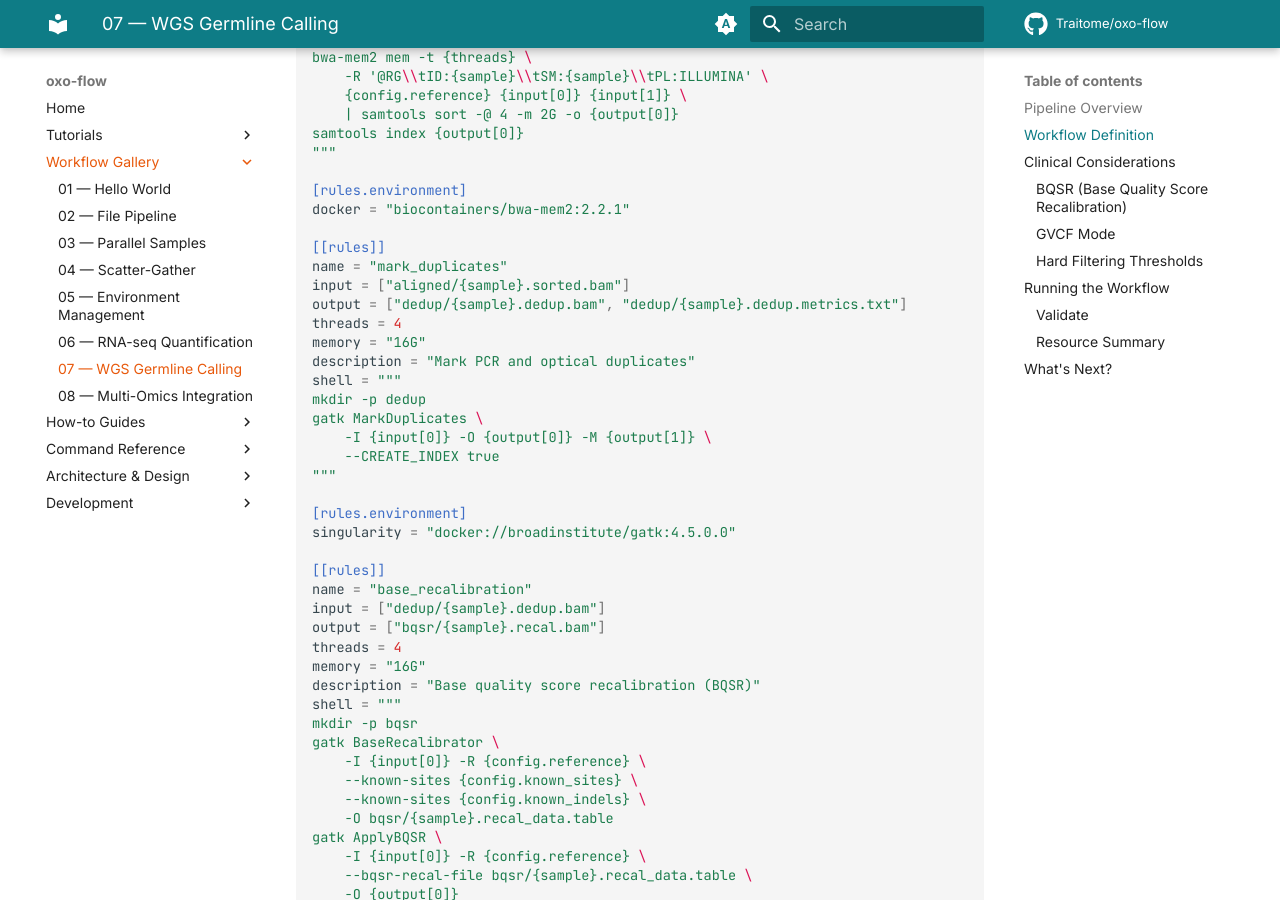
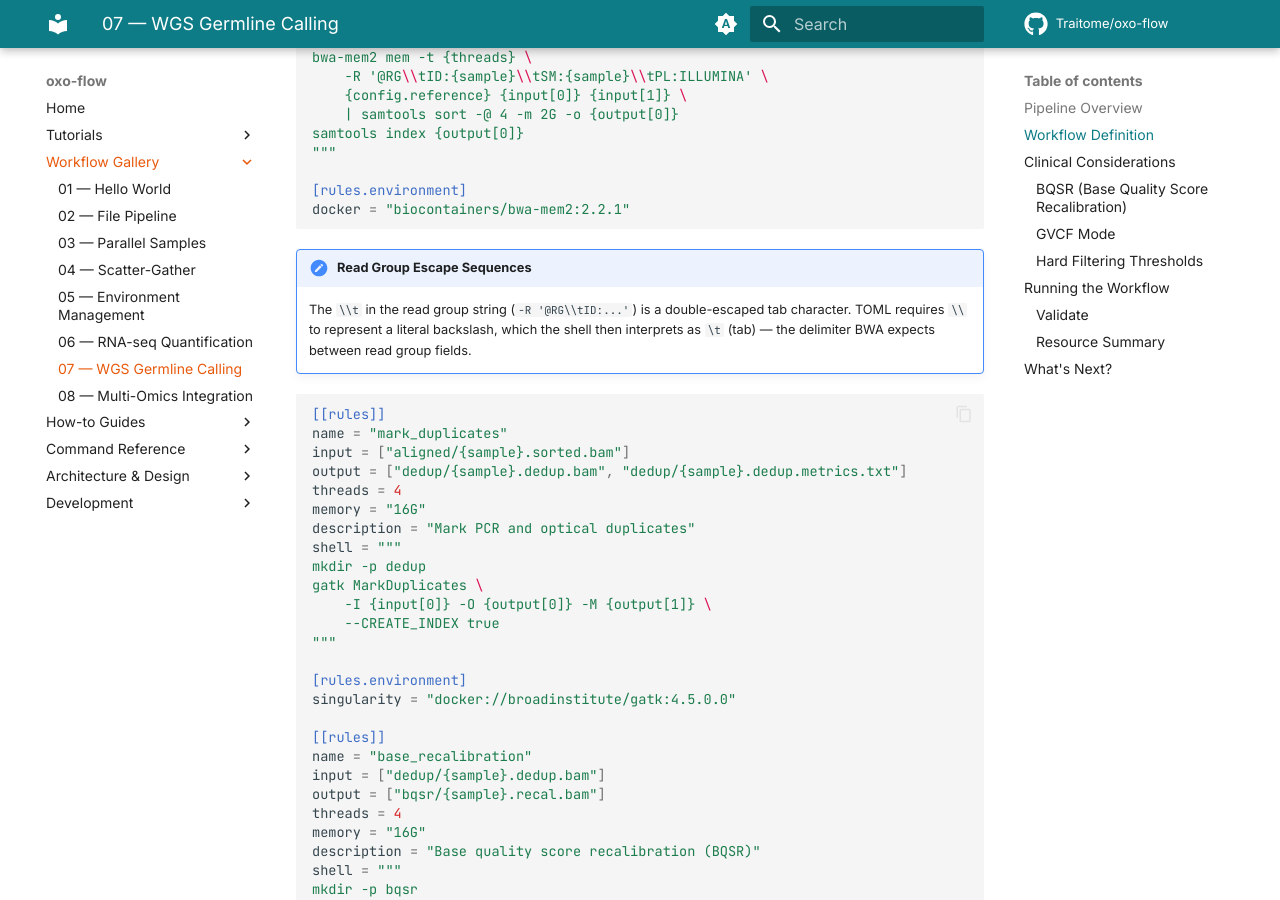
Before and after one commit to Traitome/oxo-flow, an MkDocs documentation site: the page built from docs/guide/src/gallery/wgs-germline.md, in a window 1280 px wide and 900 px high, scrolled down 2710 px. Built offline with MkDocs 1.6.1 and Material for MkDocs 9.7.7, drawn with Linux system fonts in a browser that asks for light colours; comment, search, counter and statistics services are not loaded.

Commit message:
fix: address code review feedback - improve test comments, fix bismark path, add escape docs
Agent-Logs-Url: https://github.com/Traitome/oxo-flow/sessions/252ac787-c9cd-4bfd-be2f-6de6bb0b068b

Co-authored-by: ShixiangWang <25057508+ShixiangWang@users.noreply.github.com>

````diff
--- a/docs/guide/src/gallery/wgs-germline.md
+++ b/docs/guide/src/gallery/wgs-germline.md
@@ -95,7 +95,12 @@ samtools index {output[0]}
 
 [rules.environment]
 docker = "biocontainers/bwa-mem2:2.2.1"
+```
 
+!!! note "Read Group Escape Sequences"
+    The `\\t` in the read group string (`-R '@RG\\tID:...'`) is a double-escaped tab character. TOML requires `\\` to represent a literal backslash, which the shell then interprets as `\t` (tab) — the delimiter BWA expects between read group fields.
+
+```toml
 [[rules]]
 name = "mark_duplicates"
 input = ["aligned/{sample}.sorted.bam"]
````
Also changed, not shown: docs/guide/src/gallery/multiomics.md (+1 -1 lines), 2 other files.
